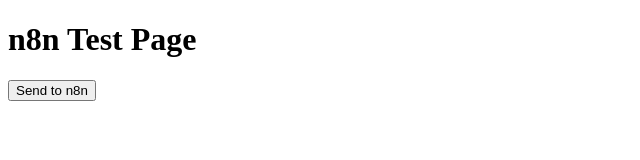
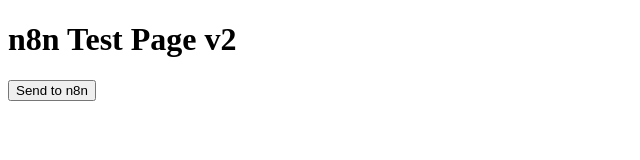
Before and after one commit to blindlee4-tech/n8n-test-page, a plain HTML site: page index.html in a window 1280 px wide. Shown: the full height of the page, 0-640 px from the left. Drawn offline with Linux system fonts and the light colour scheme.

Commit message:
Update header to 'n8n Test Page v2'

```diff
--- a/index.html
+++ b/index.html
@@ -5,7 +5,7 @@
   <title>n8n test</title>
 </head>
 <body>
-  <h1>n8n Test Page</h1>
+  <h1>n8n Test Page v2</h1>
   <button onclick="send()">Send to n8n</button>
   <pre id="result"></pre>
 
```
